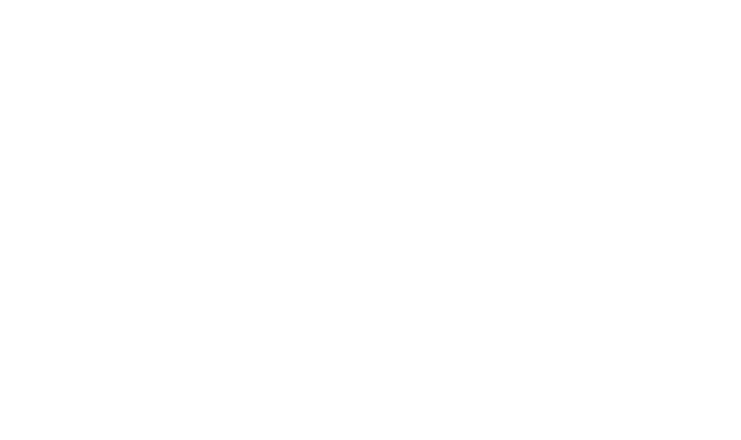
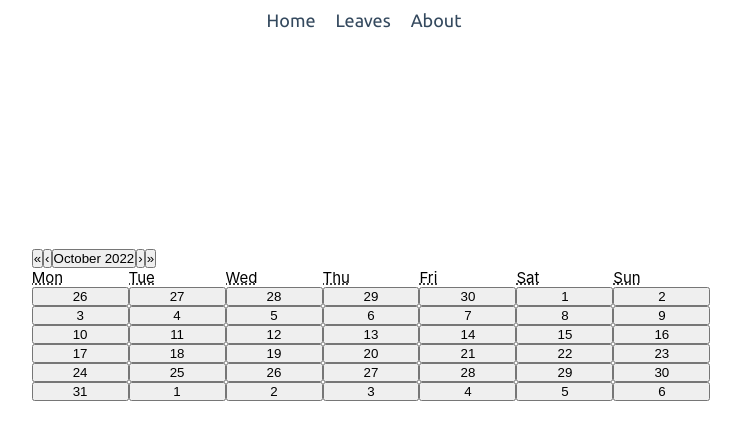
Before and after one commit to Blazexsam27/leave_management_assignment, a React (Create React App) app: page /calendar in a window 1280 px wide. Before the commit this address had no page. Shown: the top 440 px of the page, without its empty margins (276-1017 px from the left). Built offline with nearby package versions, Linux system fonts and the light colour scheme; no server answers; the database is empty.

Commit message:
Added calender view for leaves

```diff
--- a/package.json
+++ b/package.json
@@ -10,6 +10,7 @@
     "react-calendar": "^3.9.0",
     "react-date-picker": "^9.0.0",
     "react-dom": "^18.2.0",
+    "react-moment": "^1.1.2",
     "react-router-dom": "^6.4.2",
     "react-scripts": "5.0.1",
     "web-vitals": "^2.1.4"
--- a/src/App.js
+++ b/src/App.js
@@ -6,6 +6,7 @@
 import Listing from "./components/Leaves/Listing";
 import CreateLeave from "./components/Leaves/CreateLeave";
 import EditLeave from "./components/Leaves/EditLeave";
+import CalendarView from "./components/Leaves/CalendarView";
 
 function App() {
   return (
@@ -17,6 +18,7 @@
         <Route path="/listing" element={<Listing />}></Route>
         <Route path="/createleave" element={<CreateLeave />}></Route>
         <Route path="/editleave" element={<EditLeave />}></Route>
+        <Route path="/calendar" element={<CalendarView />}></Route>
       </Routes>
     </BrowserRouter>
   );
--- /dev/null
+++ b/src/components/Leaves/CalendarView.js
@@ -0,0 +1,58 @@
+import React, { useEffect, useState } from "react";
+import Calendar from "react-calendar";
+import Navbar from "../Widgets/Navbar";
+import { getLeavesInRange } from "../../services/leavesServices";
+import "../styles/Leaves/CalendarView.css";
+import moment from "moment";
+
+export default function CalendarView() {
+  const [date, setDate] = useState();
+  const [leaves, setLeaves] = useState([]);
+
+  const getDatesInRange = (start, end) => {
+    const date = new Date(start.getTime());
+    let dates = [];
+    while (date <= end) {
+      let temp = new Date(date);
+      dates.push(temp.toISOString().split("T")[0]);
+      date.setDate(date.getDate() + 1);
+    }
+    return dates;
+  };
+
+  const getLeaves = async () => {
+    const date = new Date();
+    const temp = [];
+    const allLeaves = await getLeavesInRange(
+      `${date.getFullYear() - 3}-${date.getMonth()}-${date.getDate() + 1}`,
+      `${date.getFullYear() + 3}-${date.getMonth() + 1}-${date.getDate()}`
+    );
+
+    allLeaves.map((item) => {
+      temp.push(
+        ...getDatesInRange(new Date(item.start_date), new Date(item.end_date))
+      );
+    });
+    await setLeaves([...temp]);
+  };
+  useEffect(() => {
+    getLeaves();
+  }, []);
+
+  return (
+    <>
+      <Navbar />
+      <div className="calendar-container">
+        <Calendar
+          value={date}
+          onChange={setDate}
+          tileClassName={({ date }) => {
+            if (leaves.find((x) => x === moment(date).format("YYYY-MM-DD"))) {
+              return "highlight";
+            }
+          }}
+        />
+      </div>
+    </>
+  );
+}
--- /dev/null
+++ b/src/components/styles/Leaves/CalendarView.css
@@ -0,0 +1,18 @@
+.calendar-container{
+    display: flex;
+    height: 90vh;
+    flex-direction: column;
+    justify-content:  center;
+    align-items: center;
+    width: 100vw;
+    margin: 7px;
+}
+
+.highlight{
+    color: rgb(0, 255, 51);
+}
+
+.calendar-container .react-calendar{
+    height: 320px;
+    font-size: 1.5rem;
+}
```
Also changed, not shown: 1 other file (tests, documents, lock files or other folders).
